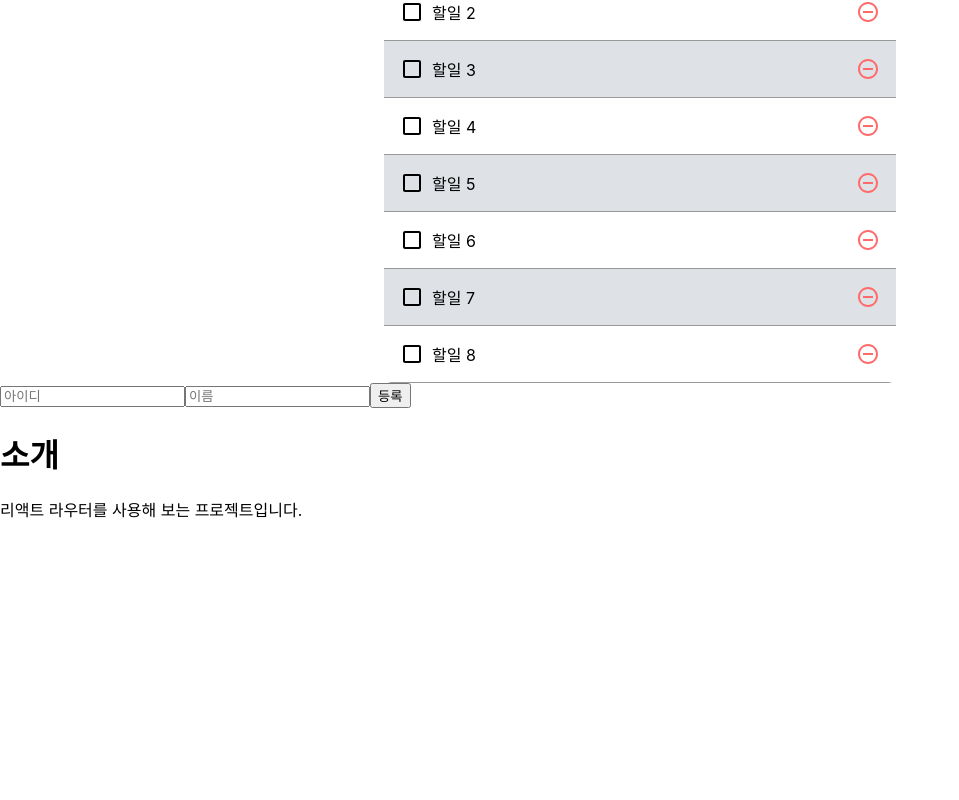
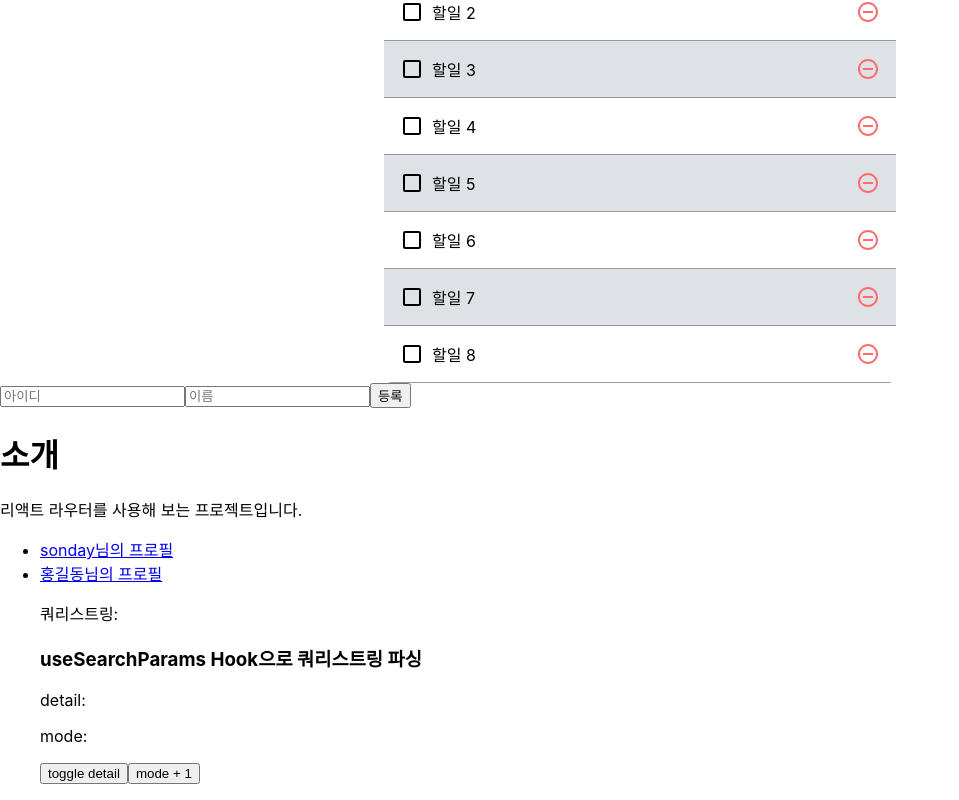
Before and after one commit to happy-sonday/how-to-react-easy, a React (Create React App) app: page /about in a window 1280 px wide. Shown: the part 242-1042 px from the top of the page, without its empty margins (0-959 px from the left). Before the commit the page ends 800 px from the top, so only its background shows below. Built offline with nearby package versions, Linux system fonts and the light colour scheme.

Commit message:
url parameter querystring

```diff
--- a/src/App.tsx
+++ b/src/App.tsx
@@ -18,6 +18,7 @@ import ImmerPractice from './components/ImmerPractice';
 import { Route, Routes } from 'react-router-dom';
 import About from './components/spa-router/About';
 import SPAHome from './components/spa-router/SPAHome';
+import Profile from './components/spa-router/Profile';
 
 const createBulkItems = () => {
   const array = [];
@@ -127,6 +128,8 @@ const App = () => {
       <Routes>
         <Route path='/home' element={<SPAHome />} />
         <Route path='/about' element={<About />} />
+        {/* NOTE: 해당컴포넌트 useParams로 parameter의 value값에 접근할 수 있다. */}
+        <Route path='/profile/:username' element={<Profile />} />
       </Routes>
     </div>
   );
--- a/src/components/spa-router/About.tsx
+++ b/src/components/spa-router/About.tsx
@@ -1,10 +1,50 @@
 import React from 'react';
+import { Link, useLocation, useSearchParams } from 'react-router-dom';
 
 const About = () => {
+  const location = useLocation();
+  const [searchParams, setSearchParams] = useSearchParams();
+  const mode = searchParams.get('mode');
+  const detail = searchParams.get('detail');
+
+  const onToggleDetail = () => {
+    setSearchParams({ mode, detail: detail === 'true' ? false : true } as any);
+  };
+
+  const onIncreaseMode = () => {
+    const nextMode = mode === null ? 1 : parseInt(mode) + 1;
+    setSearchParams({ mode: nextMode, detail } as any);
+  };
   return (
     <div>
       <h1>소개</h1>
       <p>리액트 라우터를 사용해 보는 프로젝트입니다.</p>
+      <ul>
+        <li>
+          <Link to='/profile/happy'>sonday님의 프로필</Link>
+        </li>
+        <li>
+          <Link to='/profile/gildong'>홍길동님의 프로필</Link>
+        </li>
+        {/* NOTE: 현재 페이지정보를 location 객체로 반환 //쿼리스트링을
+        파싱하는것은 qs또는 queryString 패키지도 있지만 useSearchParams()
+        Hooks도 있다.
+
+           "pathname": "/about", // 주고 경로
+            "search": "?detail=true&mode=1", // 파라미터
+            "hash": "", // 구형 브라우저의 클라이언트 라우팅 사용할때 사용
+            "state": null, // 페이지 이동시 넣은 임의 상태 값
+            "key": "default" //  location 객체의 교유값 default이며 페이지가 변경될때마다 고유값 생성
+}
+
+        */}
+        <p>쿼리스트링:{location.search}</p>
+        <h3>useSearchParams Hook으로 쿼리스트링 파싱</h3>
+        <p>detail:{detail}</p>
+        <p>mode:{mode}</p>
+        <button onClick={onToggleDetail}>toggle detail</button>
+        <button onClick={onIncreaseMode}>mode + 1</button>
+      </ul>
     </div>
   );
 };
--- /dev/null
+++ b/src/components/spa-router/Profile.tsx
@@ -0,0 +1,38 @@
+import React from 'react';
+import { useParams } from 'react-router-dom';
+
+const data: any = {
+  happy: {
+    name: 'sonday',
+    desc: '프론트엔드 개발자',
+  },
+  gildong: {
+    name: '홍길동',
+    desc: '한국 고전 소설 주인공',
+  },
+};
+
+const Profile = () => {
+  // NOTE: Route에서 url에 :field명으로 전달한 파라미터값
+  const params = useParams();
+  const profile = data[params.username];
+
+  return (
+    <div>
+      <h1>사용자 프로필</h1>
+
+      <p>
+        {profile ? (
+          <div>
+            <h1>{profile.name}</h1>
+            <p>{profile.desc}</p>
+          </div>
+        ) : (
+          ''
+        )}
+      </p>
+    </div>
+  );
+};
+
+export default Profile;
--- a/tsconfig.json
+++ b/tsconfig.json
@@ -3,6 +3,7 @@
     "target": "es5",
     "lib": ["dom", "dom.iterable", "esnext"],
     "allowJs": true,
+    "strictNullChecks": false,
     "skipLibCheck": true,
     "strict": true,
     "forceConsistentCasingInFileNames": true,
```
